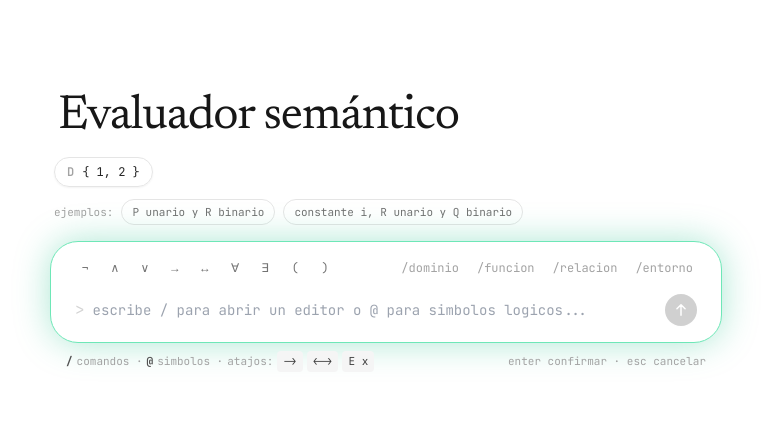
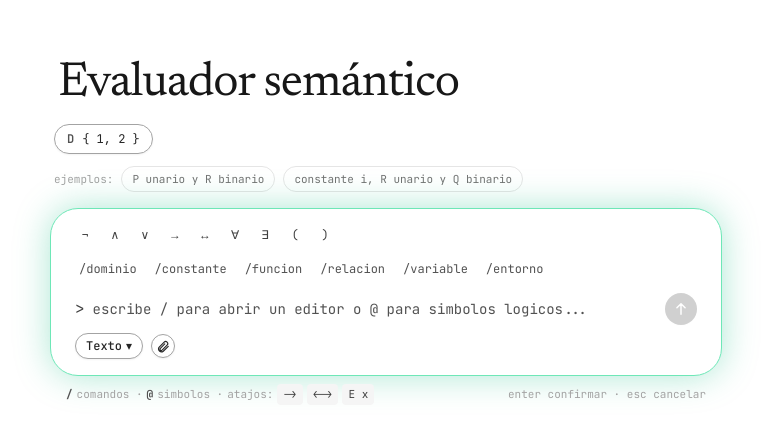
Before and after one commit to angc-labs/semantics-expert, a Next.js app: page / in a window 1280 px wide. Shown: the part 168-606 px from the top of the page, without its empty margins (254-1025 px from the left). Built offline with nearby package versions, Linux system fonts and the light colour scheme.

Commit message:
feat(input): agregar selector visual, adjunto y comandos /constante y /variable

```diff
--- a/src/components/panels/DefinitionChips.tsx
+++ b/src/components/panels/DefinitionChips.tsx
@@ -46,7 +46,7 @@ export default function DefinitionChips() {
               .map(([k, v]) => `${fn.name}(${k})=${v}`)
               .join(", "),
       hasError: !comprobaciones.find((c) => c.simbolo === `f:${fn.name}`)?.ok,
-      onClick: () => enterMode("funcion", fn.name),
+      onClick: () => enterMode(fn.arity === 0 ? "constante" : "funcion", fn.name),
       onRemove: () => deleteFunction(fn.name),
     })),
     ...Object.values(relations).map((rel) => ({
@@ -97,10 +97,10 @@ export default function DefinitionChips() {
             }
           }}
           className={`chip-in group inline-flex items-center gap-2 max-w-full rounded-full border bg-white/90 backdrop-blur pl-3 pr-3 py-1.5 text-xs shadow-sm cursor-pointer transition-all hover:border-neutral-900 hover:shadow-md focus:outline-none focus-visible:border-neutral-900 ${
-            chip.hasError ? "border-amber-400 bg-amber-50/50" : "border-neutral-200"
+            chip.hasError ? "border-amber-400 bg-amber-50/50" : "border-neutral-400"
           }`}
         >
-          <span className="text-neutral-400 font-semibold">{chip.label}</span>
+          <span className="text-neutral-600 font-semibold">{chip.label}</span>
           <span className="text-neutral-800 truncate max-w-[240px]">{chip.value}</span>
           {chip.hasError && <span className="text-amber-600 font-bold">!</span>}
           {chip.onRemove && (
@@ -111,7 +111,7 @@ export default function DefinitionChips() {
                 e.stopPropagation();
                 chip.onRemove?.();
               }}
-              className="-mr-1 flex h-4 w-4 items-center justify-center rounded-full text-neutral-400 opacity-0 transition-opacity group-hover:opacity-100 hover:bg-neutral-900 hover:text-white"
+              className="-mr-1 flex h-4 w-4 items-center justify-center rounded-full text-neutral-600 opacity-0 transition-opacity group-hover:opacity-100 hover:bg-neutral-900 hover:text-white"
             >
               ×
             </button>
--- a/src/components/panels/EnvironmentPanel.tsx
+++ b/src/components/panels/EnvironmentPanel.tsx
@@ -10,8 +10,11 @@ export default function EnvironmentPanel() {
   const functions = useSemanticsStore((s) => s.functions);
   const relations = useSemanticsStore((s) => s.relations);
   const environment = useSemanticsStore((s) => s.environment);
+  const activeMode = useSemanticsStore((s) => s.activeMode);
   const saveEnvironmentDraft = useSemanticsStore((s) => s.saveEnvironmentDraft);
   const closeMode = useSemanticsStore((s) => s.closeMode);
+
+  const comandoLabel = activeMode === "variable" ? "/variable" : "/entorno";
 
   const [draft, setDraft] = useState<Record<string, string>>({ ...environment });
   const [varName, setVarName] = useState("x");
@@ -68,23 +71,23 @@ export default function EnvironmentPanel() {
       onKeyDown={(e) => {
         if (e.key === "Escape") closeMode();
       }}
-      className="panel-in rounded-[28px] border border-neutral-200 bg-white shadow-[0_8px_30px_rgba(0,0,0,0.06)] p-5 space-y-4"
+      className="panel-in rounded-[28px] border border-neutral-400 bg-white shadow-[0_8px_30px_rgba(0,0,0,0.06)] p-5 space-y-4"
     >
       <div className="flex items-center justify-between text-xs">
         <span className="bg-neutral-900 text-white px-2.5 py-0.5 rounded-full font-semibold">
-          /entorno · valores para variables libres en d
+          {comandoLabel} · valores para variables libres en d
         </span>
         <button
           type="button"
           onClick={closeMode}
-          className="text-neutral-500 hover:text-neutral-900"
+          className="text-neutral-700 hover:text-neutral-900"
         >
           esc para cancelar
         </button>
       </div>
 
       {Object.keys(draft).length > 0 && (
-        <div className="flex flex-wrap gap-1.5 p-2 bg-neutral-50 border border-neutral-200 rounded-xl">
+        <div className="flex flex-wrap gap-1.5 p-2 bg-neutral-50 border border-neutral-400 rounded-xl">
           {Object.entries(draft).map(([v, val]) => (
             <span
               key={v}
@@ -102,7 +105,7 @@ export default function EnvironmentPanel() {
                     return copy;
                   })
                 }
-                className="text-neutral-400 hover:text-white"
+                className="text-neutral-600 hover:text-white"
               >
                 ×
               </button>
@@ -113,7 +116,7 @@ export default function EnvironmentPanel() {
 
       <div className="flex items-center gap-3 flex-wrap text-sm">
         <label className="flex items-center gap-1.5">
-          <span className="text-xs text-neutral-500">variable:</span>
+          <span className="text-xs text-neutral-700">variable:</span>
           <input
             ref={varInputRef}
             type="text"
@@ -123,14 +126,14 @@ export default function EnvironmentPanel() {
               if (envError) setEnvError(null);
             }}
             placeholder="x"
-            className="w-16 border border-neutral-300 rounded-xl px-2 py-1 text-sm outline-none focus:border-neutral-900"
+            className="w-16 border border-neutral-400 rounded-xl px-2 py-1 text-sm outline-none focus:border-neutral-900"
           />
         </label>
 
-        <span className="text-neutral-400">↦</span>
+        <span className="text-neutral-600">↦</span>
 
         <div className="flex items-center gap-1.5 flex-wrap">
-          <span className="text-xs text-neutral-500">valor en d:</span>
+          <span className="text-xs text-neutral-700">valor en d:</span>
           {domain.map((d) => (
             <button
               key={d}
@@ -158,7 +161,7 @@ export default function EnvironmentPanel() {
               className={`px-2.5 py-1 text-xs rounded-xl border ${
                 varValue === d
                   ? "bg-neutral-900 text-white border-neutral-900 font-semibold"
-                  : "bg-white text-neutral-700 border-neutral-300 hover:bg-neutral-100"
+                  : "bg-white text-neutral-700 border-neutral-400 hover:bg-neutral-100"
               }`}
             >
               {d}
@@ -181,7 +184,7 @@ export default function EnvironmentPanel() {
         </div>
       )}
 
-      <div className="flex items-center justify-between text-xs text-neutral-500">
+      <div className="flex items-center justify-between text-xs text-neutral-700">
         <span>elige la variable y su valor dentro de d</span>
         <button
           type="button"
--- a/src/components/panels/FormulaInputBar.tsx
+++ b/src/components/panels/FormulaInputBar.tsx
@@ -3,8 +3,10 @@
 import React, { useState, useRef, useMemo, useEffect } from "react";
 import { useSemanticsStore, type ActiveMode } from "@/store/useSemanticsStore";
 import { normalizarAtajos } from "@/lib/logica/atajos";
+import { analizarArchivoAdjunto } from "@/lib/logica/archivo";
 import { revisarInterpretacion } from "@/lib/logica/interpretacion";
 import MenuDropdown, { type MenuItem } from "./MenuDropdown";
+import VisualBuilder from "./VisualBuilder";
 import ShortcutsFooter from "./ShortcutsFooter";
 
 const SYMBOL_ITEMS: MenuItem[] = [
@@ -92,12 +94,20 @@ const COMMAND_ITEMS: MenuItem[] = [
     aliases: ["dominio", "domain", "d"],
   },
   {
+    id: "constante",
+    trigger: "/",
+    label: "/constante",
+    mode: "constante",
+    description: "crea una constante (funcion 0-aria) y le asigna un elemento de d",
+    aliases: ["constante", "const", "c"],
+  },
+  {
     id: "funcion",
     trigger: "/",
     label: "/funcion",
     mode: "funcion",
-    description: "crea una constante o funcion y le asigna resultados en d",
-    aliases: ["funcion", "function", "func", "f", "constante"],
+    description: "crea una funcion n-aria y le asigna resultados en d",
+    aliases: ["funcion", "function", "func", "f"],
   },
   {
     id: "relacion",
@@ -106,6 +116,14 @@ const COMMAND_ITEMS: MenuItem[] = [
     mode: "relacion",
     description: "crea una relacion o predicado y elige sus tuplas",
     aliases: ["relacion", "predicado", "relation", "predicate", "rel", "p"],
+  },
+  {
+    id: "variable",
+    trigger: "/",
+    label: "/variable",
+    mode: "variable",
+    description: "asigna un valor de d a una variable libre",
+    aliases: ["variable", "var", "v", "x"],
   },
   {
     id: "entorno",
@@ -198,15 +216,41 @@ export default function FormulaInputBar() {
   const enterMode = useSemanticsStore((s) => s.enterMode);
   const closeMode = useSemanticsStore((s) => s.closeMode);
   const evaluateFormula = useSemanticsStore((s) => s.evaluateFormula);
+  const importFromFile = useSemanticsStore((s) => s.importFromFile);
   const resetAll = useSemanticsStore((s) => s.resetAll);
 
   const [input, setInput] = useState("");
   const [cursorPos, setCursorPos] = useState(0);
   const [selectedIndex, setSelectedIndex] = useState(0);
   const [dismissedAt, setDismissedAt] = useState<number | null>(null);
+  const [modoEntrada, setModoEntrada] = useState<"texto" | "visual">("texto");
+  const [selectorAbierto, setSelectorAbierto] = useState(false);
   const [copiedShortcut, setCopiedShortcut] = useState<string | null>(null);
 
   const textareaRef = useRef<HTMLTextAreaElement | null>(null);
+  const archivoRef = useRef<HTMLInputElement | null>(null);
+  const [avisoArchivo, setAvisoArchivo] = useState<string | null>(null);
+
+  // lee un .txt o .toml con dominio, funciones, relaciones, entorno y/o formulas
+  const cargarArchivo = async (archivo: File) => {
+    const texto = await archivo.text();
+    const datos = analizarArchivoAdjunto(texto);
+    const totalDefs =
+      (datos.dominio ? 1 : 0) +
+      Object.keys(datos.funciones).length +
+      Object.keys(datos.relaciones).length +
+      Object.keys(datos.entorno).length;
+    if (totalDefs === 0 && datos.formulas.length === 0) {
+      setAvisoArchivo(`${archivo.name}: archivo vacío`);
+    } else {
+      importFromFile(datos);
+      const partes: string[] = [];
+      if (totalDefs > 0) partes.push("interpretación cargada");
+      if (datos.formulas.length > 0) partes.push(`${datos.formulas.length} fórmula(s)`);
+      setAvisoArchivo(`${archivo.name}: ${partes.join(" · ")}`);
+    }
+    setTimeout(() => setAvisoArchivo(null), 4000);
+  };
 
   // al entrar en modo formula cargamos la formula guardada
   useEffect(() => {
@@ -276,6 +320,10 @@ export default function FormulaInputBar() {
     if (!activeTrigger) return;
 
     if (item.mode) {
+      // se borra el comando escrito para que no quede en el chat
+      setInput("");
+      setCursorPos(0);
+      setDismissedAt(null);
       enterMode(item.mode);
       return;
     }
@@ -322,6 +370,8 @@ export default function FormulaInputBar() {
       (c) => c.label === trimmed.toLowerCase() && c.mode
     );
     if (directCmd && directCmd.mode) {
+      setInput("");
+      setCursorPos(0);
       enterMode(directCmd.mode);
       return;
     }
@@ -405,21 +455,21 @@ export default function FormulaInputBar() {
                     e.preventDefault();
                     insertAtCursor(sym);
                   }}
-                  className="h-7 min-w-[28px] px-2 text-xs rounded-full text-neutral-500 hover:bg-neutral-900 hover:text-white transition-colors cursor-pointer"
+                  className="h-7 min-w-[28px] px-2 text-xs rounded-full text-neutral-700 hover:bg-neutral-900 hover:text-white transition-colors cursor-pointer"
                 >
                   {sym}
                 </button>
               ))}
             </div>
 
-            <div className="flex items-center gap-0.5 text-xs">
-              {(["dominio", "funcion", "relacion", "entorno"] as ActiveMode[]).map(
+            <div className="flex items-center gap-0.5 text-xs flex-wrap">
+              {(["dominio", "constante", "funcion", "relacion", "variable", "entorno"] as ActiveMode[]).map(
                 (m) => (
                   <button
                     key={m}
                     type="button"
                     onClick={() => enterMode(m)}
-                    className="px-2 py-1 text-neutral-400 hover:text-neutral-900 hover:bg-neutral-100 rounded-full transition-colors cursor-pointer"
+                    className="px-2 py-1 text-neutral-600 hover:text-neutral-900 hover:bg-neutral-100 rounded-full transition-colors cursor-pointer"
                   >
                     /{m}
                   </button>
@@ -429,7 +479,7 @@ export default function FormulaInputBar() {
           </div>
 
           <div className="flex items-center gap-2 px-1">
-            <span className="text-neutral-300 select-none text-base font-mono">&gt;</span>
+            <span className="text-neutral-700 select-none text-base font-mono">&gt;</span>
             <textarea
               ref={textareaRef}
               rows={1}
@@ -452,7 +502,7 @@ export default function FormulaInputBar() {
                   ? "escribe la formula con botones o atajos (->, <->, E x) y enter..."
                   : "escribe / para abrir un editor o @ para simbolos logicos..."
               }
-              className="flex-1 resize-none outline-none bg-transparent text-sm leading-normal py-1"
+              className="flex-1 resize-none outline-none bg-transparent placeholder:text-neutral-600 text-sm leading-normal py-1"
               autoFocus
             />
             <button
@@ -478,7 +528,92 @@ export default function FormulaInputBar() {
               </svg>
             </button>
           </div>
+          <div className="mt-2 flex flex-wrap items-center pl-1">
+            <div className="relative z-40 shrink-0">
+              <button
+                type="button"
+                onClick={() => setSelectorAbierto((v) => !v)}
+                className="group flex items-center gap-1 rounded-full border border-neutral-400 bg-white px-2.5 py-1 text-xs font-medium text-neutral-800 shadow-sm transition-all duration-200 ease-out hover:-translate-y-0.5 hover:scale-105 hover:border-neutral-900 hover:bg-neutral-900 hover:text-white hover:shadow-[0_6px_16px_rgba(0,0,0,0.18)] active:translate-y-0 active:scale-95 cursor-pointer"
+              >
+                {modoEntrada === "texto" ? "Texto" : "Visual"}{" "}
+                <span
+                  aria-hidden
+                  className={`inline-block transition-transform duration-200 ${
+                    selectorAbierto ? "rotate-180" : "group-hover:translate-y-0.5"
+                  }`}
+                >
+                  ▾
+                </span>
+              </button>
+              {selectorAbierto && (
+                <button
+                  type="button"
+                  aria-label="cerrar selector"
+                  tabIndex={-1}
+                  onClick={() => setSelectorAbierto(false)}
+                  className="fixed inset-0 z-30 cursor-default"
+                />
+              )}
+              {selectorAbierto && (
+                <div className="panel-in absolute bottom-full left-0 z-40 mb-1.5 w-32 overflow-hidden rounded-xl border border-neutral-400 bg-white p-1 text-xs shadow-xl">
+                  {(["texto", "visual"] as const).map((m) => (
+                    <button
+                      key={m}
+                      type="button"
+                      onClick={() => {
+                        setSelectorAbierto(false);
+                        setModoEntrada(m);
+                      }}
+                      className="flex w-full items-center justify-between rounded-lg px-2.5 py-1.5 text-left font-medium transition-all duration-150 hover:translate-x-0.5 hover:bg-neutral-900 hover:text-white active:scale-95 cursor-pointer"
+                    >
+                      {m === "texto" ? "Texto" : "Visual"}
+                      {modoEntrada === m && <span>✓</span>}
+                    </button>
+                  ))}
+                </div>
+              )}
+            </div>
+            <input
+              ref={archivoRef}
+              type="file"
+              accept=".txt,.toml,text/plain,application/toml"
+              className="hidden"
+              onChange={(e) => {
+                const f = e.target.files?.[0];
+                if (f) void cargarArchivo(f);
+                e.target.value = "";
+              }}
+            />
+            <button
+              type="button"
+              onClick={() => archivoRef.current?.click()}
+              title="adjuntar .txt o .toml (dominio, relaciones, funciones, entorno y fórmulas)"
+              aria-label="adjuntar archivo"
+              className="group ml-2 inline-flex h-6 w-6 items-center justify-center rounded-full border border-neutral-400 bg-white text-neutral-800 shadow-sm transition-all duration-200 ease-out hover:-translate-y-0.5 hover:scale-110 hover:border-neutral-900 hover:bg-neutral-900 hover:text-white hover:shadow-[0_6px_16px_rgba(0,0,0,0.18)] active:translate-y-0 active:scale-90 cursor-pointer"
+            >
+              <svg
+                className="h-3.5 w-3.5 transition-transform duration-200 group-hover:-rotate-12 group-hover:scale-110"
+                fill="none"
+                viewBox="0 0 24 24"
+                stroke="currentColor"
+                strokeWidth={2}
+              >
+                <path strokeLinecap="round" strokeLinejoin="round" d="M21 12.5l-8.5 8.5a5 5 0 01-7-7L14 5.5a3.5 3.5 0 015 5L10.5 19a2 2 0 01-3-3L15 8.5" />
+              </svg>
+            </button>
+            {avisoArchivo && <span className="ml-3 text-xs text-neutral-700">{avisoArchivo}</span>}
+          </div>
         </div>
+      )}
+
+      {modoEntrada === "visual" && (
+        <VisualBuilder
+          initialFormula={input.trim() || formula}
+          onClose={() => {
+            setModoEntrada("texto");
+            if (activeMode === "formula") closeMode();
+          }}
+        />
       )}
 
       <ShortcutsFooter
--- a/src/components/panels/FunctionPanel.tsx
+++ b/src/components/panels/FunctionPanel.tsx
@@ -11,19 +11,25 @@ export default function FunctionPanel() {
   const domain = useSemanticsStore((s) => s.domain);
   const functions = useSemanticsStore((s) => s.functions);
   const relations = useSemanticsStore((s) => s.relations);
+  const activeMode = useSemanticsStore((s) => s.activeMode);
   const editingName = useSemanticsStore((s) => s.editingName);
   const saveFunctionDef = useSemanticsStore((s) => s.saveFunctionDef);
   const closeMode = useSemanticsStore((s) => s.closeMode);
 
+  const esModoConstante = activeMode === "constante";
   const existing = editingName ? functions[editingName] : undefined;
-  const [funcName, setFuncName] = useState(existing?.name ?? "f");
-  const [funcArity, setFuncArity] = useState(existing?.arity ?? 1);
+  const [funcName, setFuncName] = useState(existing?.name ?? (esModoConstante ? "c" : "f"));
+  const [funcArity, setFuncArity] = useState(existing?.arity ?? (esModoConstante ? 0 : 1));
   const [funcMapping, setFuncMapping] = useState<Record<string, string>>(() => {
     if (existing) return { ...existing.mapping };
     const init: Record<string, string> = {};
     if (domain.length > 0) {
-      for (const t of productoCartesiano(domain, 1)) {
-        init[t.join(",")] = domain[0];
+      if (esModoConstante) {
+        init[""] = domain[0];
+      } else {
+        for (const t of productoCartesiano(domain, 1)) {
+          init[t.join(",")] = domain[0];
+        }
       }
     }
     return init;
@@ -82,16 +88,16 @@ export default function FunctionPanel() {
       onKeyDown={(e) => {
         if (e.key === "Escape") closeMode();
       }}
-      className="panel-in rounded-[28px] border border-neutral-200 bg-white shadow-[0_8px_30px_rgba(0,0,0,0.06)] p-5 space-y-4"
+      className="panel-in rounded-[28px] border border-neutral-400 bg-white shadow-[0_8px_30px_rgba(0,0,0,0.06)] p-5 space-y-4"
     >
       <div className="flex items-center justify-between text-xs">
         <span className="bg-neutral-900 text-white px-2.5 py-0.5 rounded-full font-semibold">
-          /funcion · {funcArity === 0 ? "constante c en d" : `simbolo de funcion f^I : d^${funcArity} → d`}
+          /{esModoConstante ? "constante" : "funcion"} · {funcArity === 0 ? "constante c en d" : `simbolo de funcion f^I : d^${funcArity} → d`}
         </span>
         <button
           type="button"
           onClick={closeMode}
-          className="text-neutral-500 hover:text-neutral-900"
+          className="text-neutral-700 hover:text-neutral-900"
         >
           esc para cancelar
         </button>
@@ -99,7 +105,7 @@ export default function FunctionPanel() {
 
       <div className="flex items-center gap-4 text-sm flex-wrap">
         <label className="flex items-center gap-2">
-          <span className="text-xs text-neutral-500">nombre:</span>
+          <span className="text-xs text-neutral-700">nombre:</span>
           <input
             ref={nameInputRef}
             type="text"
@@ -109,12 +115,12 @@ export default function FunctionPanel() {
               if (funcError) setFuncError(null);
             }}
             placeholder="f"
-            className="w-20 border border-neutral-300 rounded-xl px-2 py-1 text-sm outline-none focus:border-neutral-900"
+            className="w-20 border border-neutral-400 rounded-xl px-2 py-1 text-sm outline-none focus:border-neutral-900"
           />
         </label>
 
         <div className="flex items-center gap-2">
-          <span className="text-xs text-neutral-500">aridad (n):</span>
+          <span className="text-xs text-neutral-700">aridad (n):</span>
           <div className="flex items-center gap-1">
             {[0, 1, 2, 3].map((n) => (
               <button
@@ -127,7 +133,7 @@ export default function FunctionPanel() {
                 className={`px-2.5 py-1 text-xs rounded-xl border ${
                   funcArity === n
                     ? "bg-neutral-900 text-white border-neutral-900"
-                    : "bg-white text-neutral-700 border-neutral-300 hover:bg-neutral-100"
+                    : "bg-white text-neutral-700 border-neutral-400 hover:bg-neutral-100"
                 }`}
               >
                 {n === 0 ? "0 (constante)" : `${n}-aria`}
@@ -148,7 +154,7 @@ export default function FunctionPanel() {
           primero define un dominio d que no este vacio con /dominio
         </div>
       ) : funcArity === 0 ? (
-        <div className="flex items-center gap-2 p-3 bg-neutral-50 border border-neutral-200 rounded-xl text-sm">
+        <div className="flex items-center gap-2 p-3 bg-neutral-50 border border-neutral-400 rounded-xl text-sm">
           <span className="font-semibold text-neutral-700">{funcName || "c"} =</span>
           <div className="flex items-center gap-1 flex-wrap">
             {domain.map((d) => {
@@ -161,7 +167,7 @@ export default function FunctionPanel() {
                   className={`px-3 py-1 text-xs rounded-full border transition-colors ${
                     isSel
                       ? "bg-neutral-900 text-white border-neutral-900 font-semibold"
-                      : "bg-white text-neutral-700 border-neutral-300 hover:bg-neutral-100"
+                      : "bg-white text-neutral-700 border-neutral-400 hover:bg-neutral-100"
                   }`}
                 >
                   {d}
@@ -171,8 +177,8 @@ export default function FunctionPanel() {
           </div>
         </div>
       ) : (
-        <div className="space-y-1.5 max-h-52 overflow-y-auto border border-neutral-200 rounded-xl p-2 bg-neutral-50">
-          <div className="text-xs text-neutral-500 mb-1">
+        <div className="space-y-1.5 max-h-52 overflow-y-auto border border-neutral-400 rounded-xl p-2 bg-neutral-50">
+          <div className="text-xs text-neutral-700 mb-1">
             elige que valor de d da cada combinacion de {funcName || "f"}:
           </div>
           {candidateTuples.map((tuple) => {
@@ -181,7 +187,7 @@ export default function FunctionPanel() {
             return (
               <div
                 key={key}
-                className="flex items-center justify-between text-sm bg-white px-2.5 py-1.5 rounded-xl border border-neutral-200"
+                className="flex items-center justify-between text-sm bg-white px-2.5 py-1.5 rounded-xl border border-neutral-400"
               >
                 <span className="font-semibold">
                   {funcName || "f"}({tuple.join(", ")}) ↦
@@ -197,7 +203,7 @@ export default function FunctionPanel() {
                       className={`px-2 py-0.5 text-xs rounded-xl border transition-colors ${
                         currentVal === d
                           ? "bg-neutral-900 text-white border-neutral-900 font-semibold"
-                          : "bg-white text-neutral-700 border-neutral-300 hover:bg-neutral-100"
+                          : "bg-white text-neutral-700 border-neutral-400 hover:bg-neutral-100"
                       }`}
                     >
                       {d}
@@ -210,7 +216,7 @@ export default function FunctionPanel() {
         </div>
       )}
 
-      <div className="flex items-center justify-between text-xs text-neutral-500">
+      <div className="flex items-center justify-between text-xs text-neutral-700">
         <span>
           {funcArity === 0
             ? "las constantes se evaluan como elementos fijos en d"
```
Also changed, not shown: src/components/panels/MenuDropdown.tsx (+5 -4 lines).
